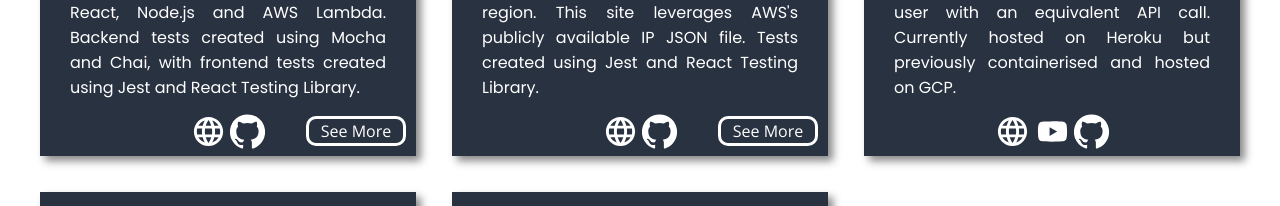
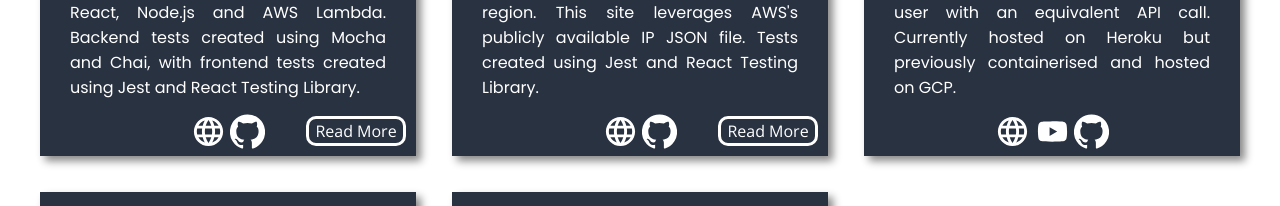
Before and after one commit to jb-0/site-react, a React (Create React App) app in the folder frontend/: page / in a window 1280 px wide. Shown: the part 865-1071 px from the top of the page. Built offline with nearby package versions, Linux system fonts and the light colour scheme; no server answers.

Commit message:
Updated read more button to show read less for a selected card

```diff
--- a/frontend/src/components/home/Card.jsx
+++ b/frontend/src/components/home/Card.jsx
@@ -64,10 +64,13 @@ function Card(props) {
       <h3>{props.item.title}</h3>
 
       {/* If the read more button has been pressed then show full content, otherwise use short */}
-      {parseInt(props.selectedCardId, 10) === props.id
-        ? <div className="content-div"><p>{props.item.shortContent}</p> {props.item.content}</div>
-        : <p>{props.item.shortContent}</p>}
-
+      {parseInt(props.selectedCardId, 10) === props.id ? (
+        <div className="content-div">
+          <p>{props.item.shortContent}</p> {props.item.content}
+        </div>
+      ) : (
+        <p>{props.item.shortContent}</p>
+      )}
 
       {/* The read more button should only be present where a portfolio item has a "content" entry */}
       {props.item.content ? (
@@ -78,7 +81,9 @@ function Card(props) {
             size.width > 440 ? 'read-more-button' : 'read-more-button-mobile'
           }
         >
-          See More
+          {parseInt(props.selectedCardId, 10) === props.id
+            ? 'Read Less'
+            : 'Read More'}
         </button>
       ) : null}
 
```
